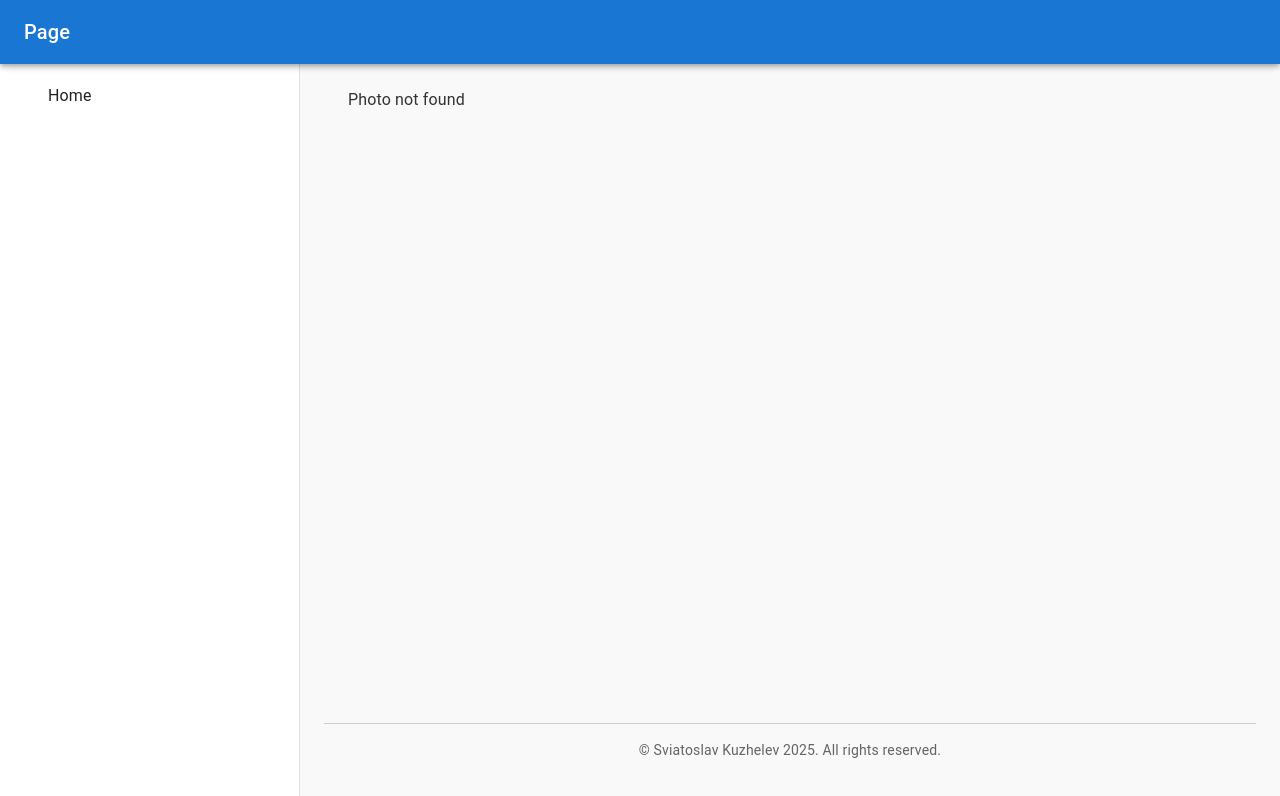
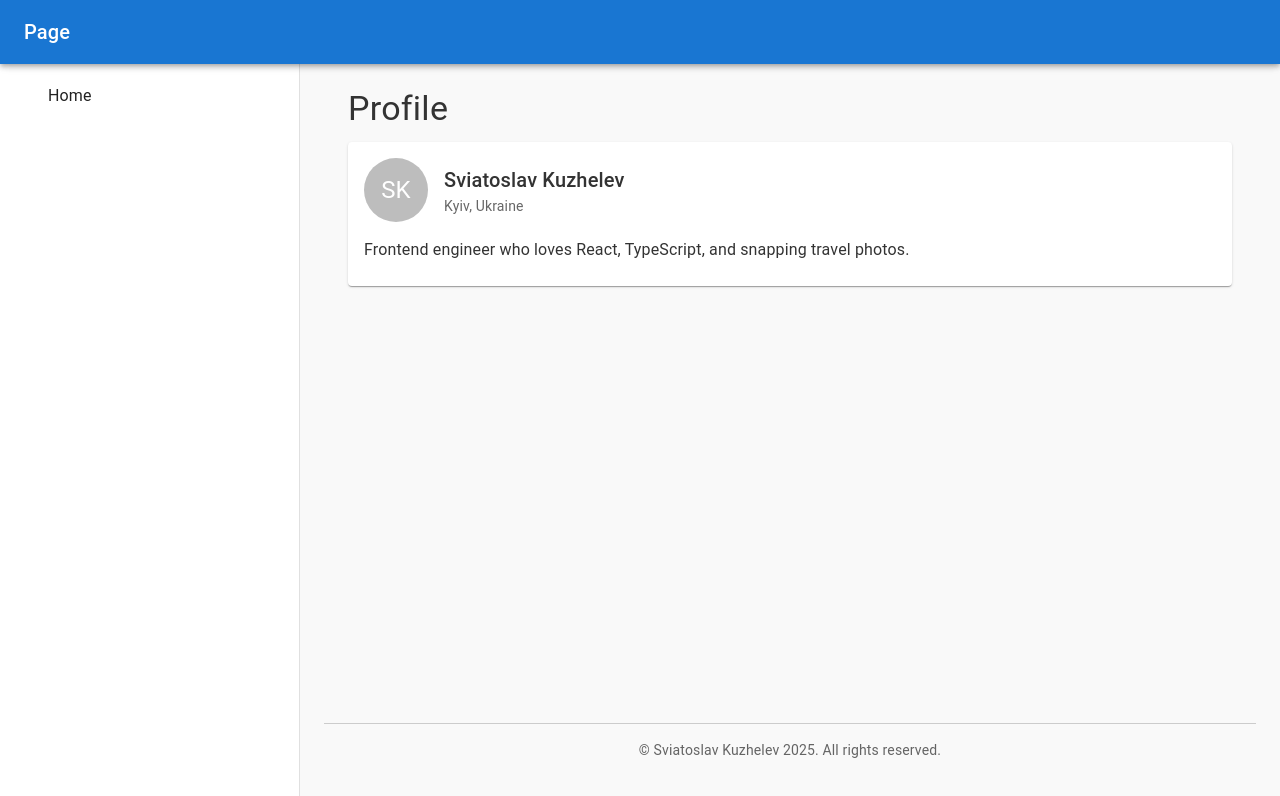
Before and after one commit to BiosBoy/photo-app, a React (Vite) app: page /profile in a window 1280 px wide. Before the commit this address had no page. Shown: the top 796 px of the page. Built offline with nearby package versions, Linux system fonts and the light colour scheme; some icons are missing.

Commit message:
added profile page

```diff
--- a/src/components/Header/index.tsx
+++ b/src/components/Header/index.tsx
@@ -1,5 +1,5 @@
 import { AppBar, Toolbar, Typography, IconButton } from '@mui/material';
-import { useLocation } from 'react-router-dom';
+import { Link, useLocation } from 'react-router-dom';
 import { useMemo } from 'react';
 import AccountCircleIcon from '@mui/icons-material/AccountCircle';
 
@@ -28,7 +28,9 @@ const Header = () => {
           {pageName} Page
         </Typography>
         <IconButton color="inherit" edge="end">
-          <AccountCircleIcon />
+          <Link to="/profile">
+            <AccountCircleIcon />
+          </Link>
         </IconButton>
       </Toolbar>
     </AppBar>
--- a/src/data/photos.ts
+++ b/src/data/photos.ts
@@ -1,10 +1,10 @@
-export type Photo = {
+export interface Photo {
   id: string;
   createDate: number; // unix ms timestamp
   title: string;
   caption: string;
   tags: string[];
-};
+}
 
 const now = Date.now();
 const days = (n: number) => n * 24 * 60 * 60 * 1000;
--- /dev/null
+++ b/src/data/user.ts
@@ -0,0 +1,13 @@
+export interface User {
+  firstName: string;
+  lastName: string;
+  location: string;
+  bio: string;
+}
+
+export const currentUser: User = {
+  firstName: 'Sviatoslav',
+  lastName: 'Kuzhelev',
+  location: 'Kyiv, Ukraine',
+  bio: 'Frontend engineer who loves React, TypeScript, and snapping travel photos.',
+};
--- a/src/layout/index.tsx
+++ b/src/layout/index.tsx
@@ -7,6 +7,7 @@ import Footer from '../components/Footer';
 
 import PhotoList from '../pages/PhotoList';
 import PhotoDetail from '../pages/PhotoList/PhotoDetail';
+import Profile from '../pages/Profile';
 import NotFound from '../pages/404';
 
 import styles from './index.module.scss';
@@ -20,8 +21,9 @@ const App = () => (
         <Toolbar />
         <Container>
           <Routes>
-            <Route path="/" element={<PhotoList />}  />
-            <Route path="/:id" element={<PhotoDetail />}  />
+            <Route path="/" element={<PhotoList />} />
+            <Route path="/:id" element={<PhotoDetail />} />
+            <Route path="/profile" element={<Profile />} />
             <Route path="*" element={<NotFound />} />
           </Routes>
         </Container>
--- /dev/null
+++ b/src/pages/Profile/index.tsx
@@ -0,0 +1,38 @@
+import { Card, CardContent, Typography, Box, Avatar, Stack } from '@mui/material';
+import { currentUser } from '../../data/user';
+
+const Profile = () => {
+  const { firstName, lastName, location, bio } = currentUser;
+
+  const initials = `${firstName[0] ?? ''}${lastName[0] ?? ''}`.toUpperCase();
+
+  return (
+    <Box>
+      <Typography variant="h4" gutterBottom>
+        Profile
+      </Typography>
+
+      <Card>
+        <CardContent>
+          <Stack direction="row" spacing={2} alignItems="center">
+            <Avatar sx={{ width: 64, height: 64, fontSize: 24 }}>{initials}</Avatar>
+            <Box>
+              <Typography variant="h6">
+                {firstName} {lastName}
+              </Typography>
+              <Typography variant="body2" color="text.secondary">
+                {location}
+              </Typography>
+            </Box>
+          </Stack>
+
+          <Typography variant="body1" sx={{ mt: 2 }}>
+            {bio}
+          </Typography>
+        </CardContent>
+      </Card>
+    </Box>
+  );
+};
+
+export default Profile;
--- a/src/styles/reset.scss
+++ b/src/styles/reset.scss
@@ -46,3 +46,15 @@ ul,
 ol {
   list-style: none;
 }
+
+::-webkit-scrollbar {
+  display: none;
+}
+
+html {
+  scrollbar-width: none;
+}
+
+body {
+  overflow: -moz-scrollbars-none;
+}
```
